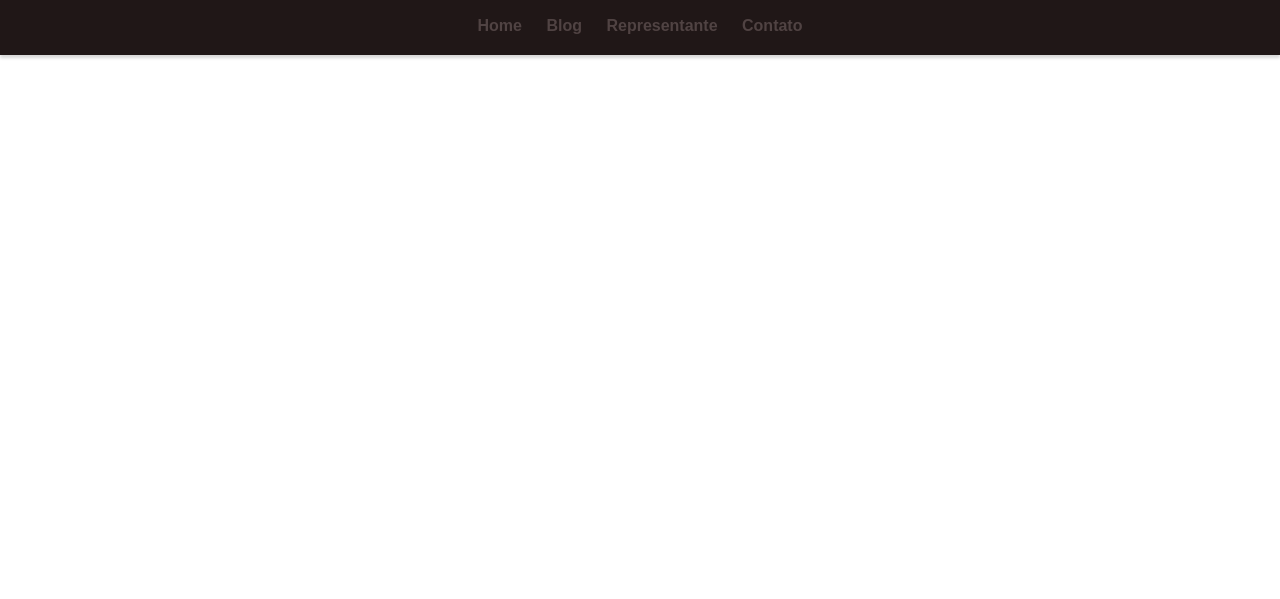
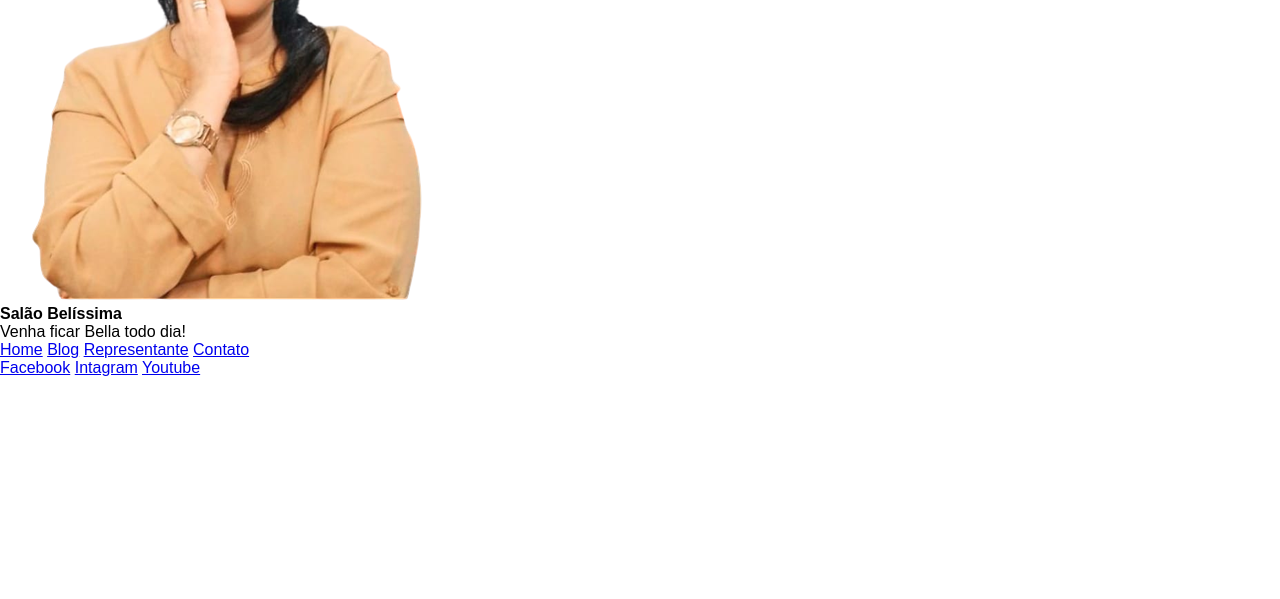
Before and after one commit to DarciFcoSantos/site-salao-belissima, a plain HTML site: page index.html in a window 1280 px wide. Shown: the part 201-800 px from the top of the page. Drawn offline with Linux system fonts and the light colour scheme; a web font is replaced by a local one.

Commit message:
fazendo teste no site

```diff
--- a/estilo/style.css
+++ b/estilo/style.css
@@ -45,10 +45,10 @@ Cor5: #0F0202 Header
     box-sizing: border-box;
 }
 
-header {
-    /*background: linear-gradient(to bottom, var(--Cor2-hover), var(--Cor3-menu));*/
+/*header {
+    background: linear-gradient(to bottom, var(--Cor2-hover), var(--Cor3-menu));
     min-width: 150px;
-    /*text-align: center;*/
+    text-align: center;
     padding-top: 30px;
 }
 
@@ -66,25 +66,51 @@ header>p {
     font-size: 2.2em;
     color: rgba(126, 102, 102, 0.842);
     /*var(--Cor4-nav);*/
-    margin: auto;
+/*    margin: auto;
     padding-bottom: 40px;
     text-shadow: 1px 1px rgba(0, 0, 0, 0.20);
-}
+}*/
 
+
+
+
+
+
+
+
+
+
+
+
+
+
+
+
+
+
+
+
+
+
+
+
+
+
+
+
+
+/*
 .menu {
     background-color: var(--Cor3-menu);
     width: 100vw;
-    padding: 20px;
+    padding: 18px;
     box-shadow: 0px 3px 3px rgba(0, 0, 0, 0.158);
-    display: block;
-    text-justify: inter-word;
-
 }
 
 menu>a {
     color: var(--Cor2-hover);
     padding: 10px;
-    border-radius: 15px;
+    border-radius: 13px;
     text-decoration: none;
     font-weight: bold;
     transition-duration: 0.5s;
@@ -93,16 +119,4 @@ menu>a {
 menu>a:hover {
     background-color: var(--Cor2-hover);
     color: var(--Cor1-site);
-}
-
-.container {
-    background-image: url('../imagens/claudia-santos-silva.png');
-    background-repeat: no-repeat;
-    background-position: left;
-    background-size: contain;
-}
-
-#img {
-    text-align: center;
-    background-image: linear-gradient(to bottom, var(--Cor2-hover), var(--Cor3-menu));
-}
+}*/
--- a/index.html
+++ b/index.html
@@ -12,11 +12,16 @@
 </head>
 
 <body>
-    <header class="container" id="img"> <!-- Cabeçalho -->
-        <h1>Salão Belissíma</h1>
+    <header id="header"> <!-- Cabeçalho -->
+        <div class="container">
+            <div>
+                <div><img src="imagens/claudia-santos-silva.png" alt=""></div>
+                <div>
+                    <h1>Salão Belíssima</h1>
                     <p>Venha ficar Bella todo dia!</p>
+                </div>
+            </div>
 
-        <!--<div class="container" id="img"></div>-->
 
             <div class="menu">
                 <menu>
@@ -25,6 +30,15 @@
                     <a href="#">Representante</a>
                     <a href="#">Contato</a>
                 </menu>
+            </div>
+            <div class="rede-sociais">
+                <a href="#">Facebook</a>
+                <a href="#">Intagram</a>
+                <a href="#">Youtube</a>
+            </div>
+        </div>
+
+        <div class="menu">
 
         </div> <!-- menu -->
 
```
Lines whose indentation alone changed are shown as unchanged.
